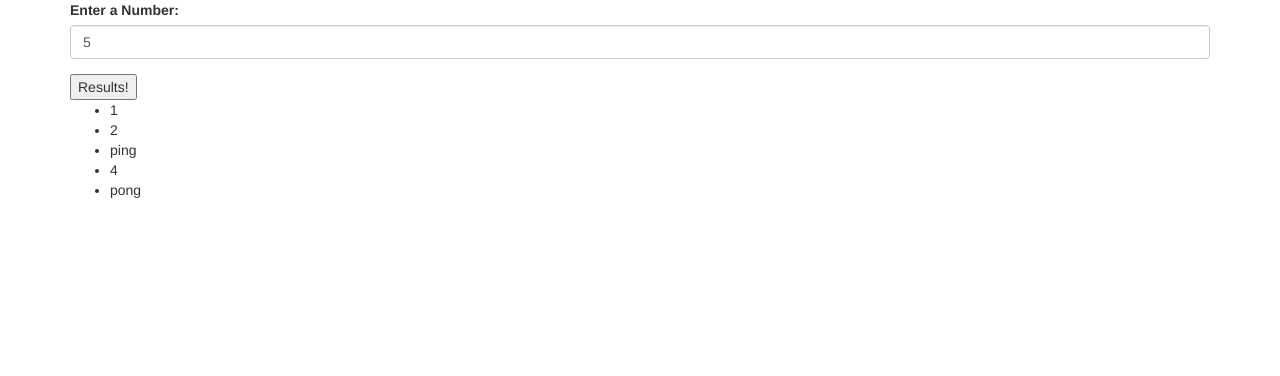
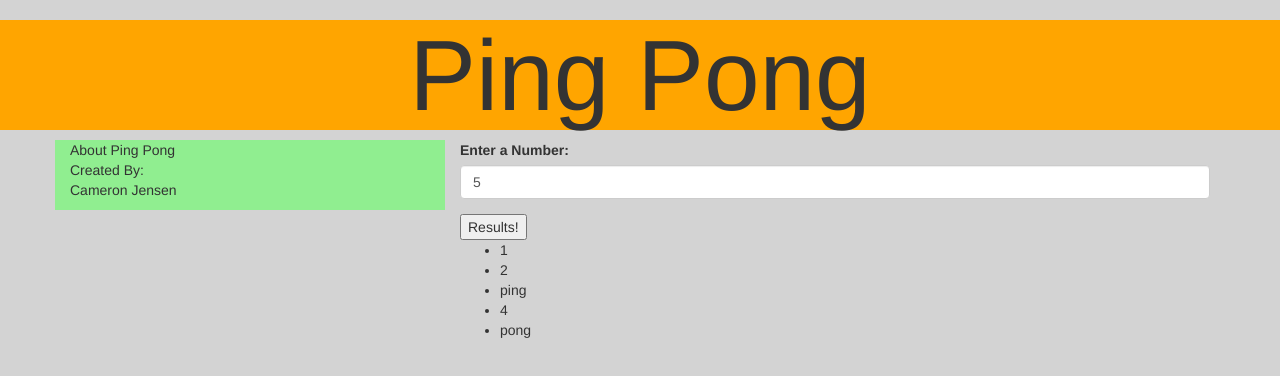
Before and after one commit to seacamjen/pingpong, a plain HTML site: page index.html in a window 1280 px wide. Both pictures are taken after typing "5" into the empty fields and a click on the button "Results!". Drawn offline with Linux system fonts and the light colour scheme.

Commit message:
Add background color, Title, two columns for index.

```diff
--- a/css/styles.css
+++ b/css/styles.css
@@ -1,3 +1,17 @@
 .answer {
   display: none;
 }
+
+h1 {
+  background-color: orange;
+  text-align: center;
+  font-size: 100px;
+}
+
+body {
+  background-color: lightgray;
+}
+
+.col-md-4 {
+  background-color: lightgreen;
+}
--- a/index.html
+++ b/index.html
@@ -8,7 +8,18 @@
     <title>Ping Pong</title>
   </head>
   <body>
+    <h1>Ping Pong</h1>
     <div class="container">
+      <div class="row">
+        <div class="col-md-4">
+          <p>
+            About Ping Pong <br>
+            Created By:<br>
+            Cameron Jensen
+
+          </p>
+        </div>
+        <div class="col-md-8">
           <form>
             <div class="form-group">
               <label for="numberEntry">Enter a Number:</label>
@@ -22,5 +33,7 @@
               </ul>
           </div>
         </div>
+      </div>
+    </div>
   </body>
 </html>
--- a/js/scripts.js
+++ b/js/scripts.js
@@ -1,7 +1,5 @@
 //Business Logic
-var numberArray = [];
-var sliced = [];
-var list = [];
+numberArray = [];
 
 var count = function(pingpong){
   for (var i = 1; i <= numerials; i++) {
@@ -18,14 +16,11 @@ var count = function(pingpong){
       var a = numberArray.indexOf(numberArray[i]);
       numberArray.splice(a,1,"ping");
     } else{
-
     }
+    sliced = numberArray.slice(0, numerials);
   }
-  sliced = numberArray.slice(0, numerials);
-  return sliced;
+    return sliced;
 };
-
-
 
 
 //User Interface
@@ -34,11 +29,9 @@ $(function() {
     event.preventDefault();
     numerials = parseInt($("#numberEntry").val());
     output = count(numerials);
-
     output.forEach(function(nums) {
       $("ul").append("<li>" + nums + "</li>");
     });
-
     $(".answer").show();
   });
 });
```
Lines whose indentation alone changed are shown as unchanged.
